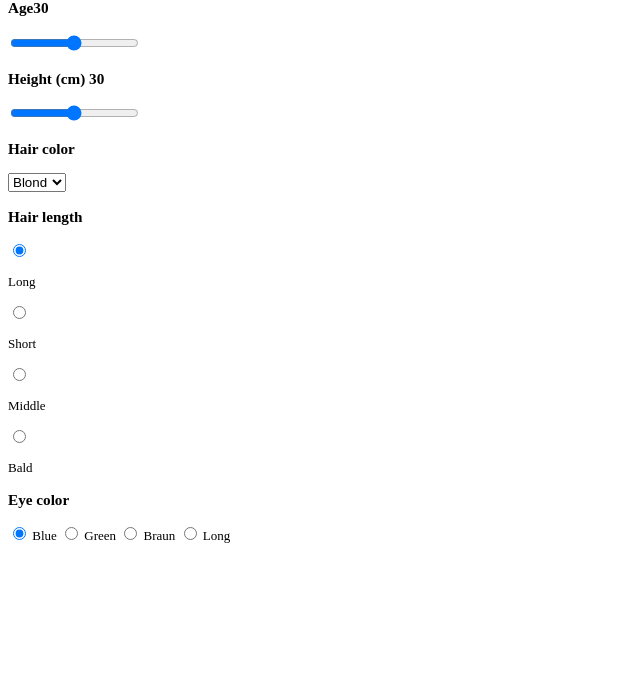
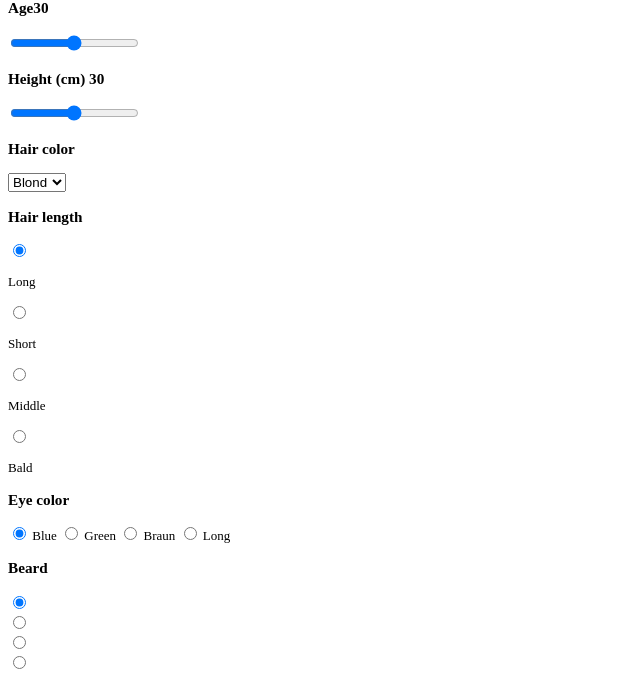
Before and after one commit to vjekofalco/camel-counter, a Node server app: page /1/1 in a window 1280 px wide. Shown: the part 364-1045 px from the top of the page, without its empty margins (0-640 px from the left). Before the commit the page ends 907 px from the top, so only its background shows below. Run offline with Node 20, Linux system fonts and the light colour scheme; some libraries are stand-ins or nearby versions.

Commit message:
Beard style selection complete.

```diff
--- a/views/index.hbs
+++ b/views/index.hbs
@@ -76,21 +76,50 @@
         </div>
         <div class="right">
           <div class="input-box">
+            <input type="radio" name="eye-color" value="long" id="eye-color-blue" checked>
             <label for="eye-color-blue">
-              <input type="radio" name="eye-color" value="long" id="eye-color-blue" checked>
               <span>Blue</span>
             </label>
+            <input type="radio" name="eye-color" value="long" id="eye-color-green">
             <label for="eye-color-green">
-              <input type="radio" name="eye-color" value="long" id="eye-color-green">
               <span>Green</span>
             </label>
+            <input type="radio" name="eye-color" value="long" id="eye-color-braun">
             <label for="eye-color-Braun">
-              <input type="radio" name="eye-color" value="long" id="eye-color-braun">
               <span>Braun</span>
             </label>
+            <input type="radio" name="eye-color" value="long" id="eye-color-gray">
             <label for="eye-color-gray">
-              <input type="radio" name="eye-color" value="long" id="eye-color-gray">
               <span>Long</span>
+            </label>
+          </div>
+        </div>
+      </div>
+      <div class="option beard-style">
+        <div class="left">
+          <h3 class="headline-2">Beard</h3>
+        </div>
+        <div class="right">
+          <div class="input-box">
+            <input type="radio" name="beard-style" value="none" id="beard-style-none" class="hidden" checked>
+            <label for="beard-style-none">
+                <div class="label-box-content beard-none">
+                </div>
+            </label>
+            <input type="radio" name="beard-style" value="small" id="beard-style-small" class="hidden">
+            <label for="beard-style-small">
+                <div class="label-box-content beard-small">
+                </div>
+            </label>
+            <input type="radio" name="beard-style" value="middle" id="beard-style-middle" class="hidden">
+            <label for="beard-style-middle">
+                <div class="label-box-content beard-middle">
+                </div>
+            </label>
+            <input type="radio" name="beard-style" value="full" id="beard-style-full" class="hidden">
+            <label for="beard-style-full">
+                <div class="label-box-content beard-full">
+                </div>
             </label>
           </div>
         </div>
```
Also changed, not shown: src/counter-form/counter-form.scss (+21 -3 lines), public/images/beard-full.png (added), public/images/beard-middle.png (added), public/images/beard-none.png (added), public/images/beard-small.png (added), 1 other file.
